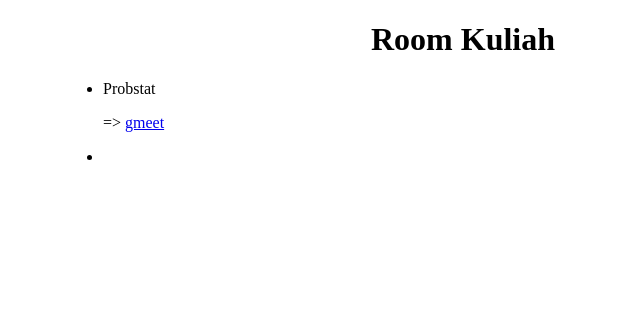
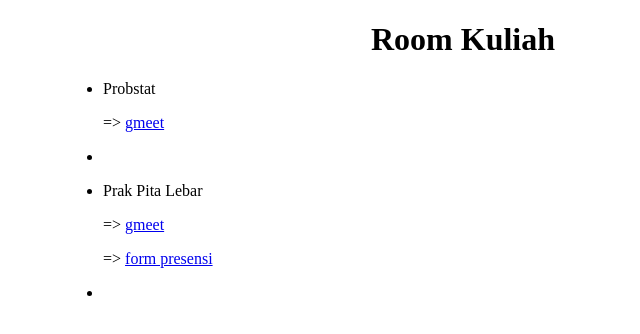
Before and after one commit to yanFajR/room-kuliah, a plain HTML site: page index.html in a window 1280 px wide. Shown: the whole page, without its empty margins (177-817 px from the left). Drawn offline with Linux system fonts and the light colour scheme.

Commit message:
pita lebar

```diff
--- a/index.html
+++ b/index.html
@@ -15,6 +15,12 @@
                 <p>=> <a href="http://meet.google.com/myk-zqdg-pep" target="_blank">gmeet</a></p>
             </li>
             <li>
+            <li>
+                <p>Prak Pita Lebar</p>
+                <p>=> <a href="https://meet.google.com/udg-znsw-oam" target="_blank">gmeet</a></p>
+                <p>=> <a href="https://docs.google.com/forms/d/e/1FAIpQLScISoXAFKSVpn9v1XJuOHjHRje3ZBwKmrJi-8Y5fy_UTb70rw/viewform?usp=pp_url" target="_blank">form presensi</a></p>
+            </li>
+            <li>
 
             </li>
         </ul>
```
